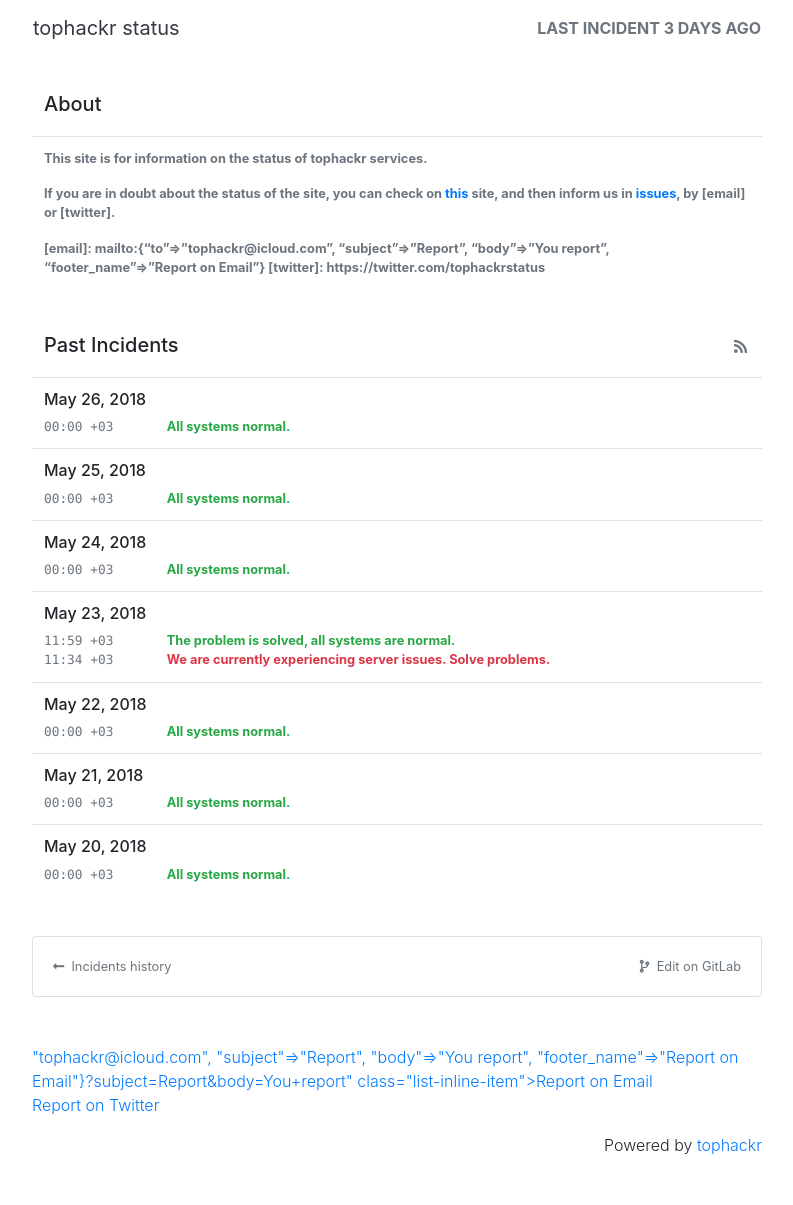
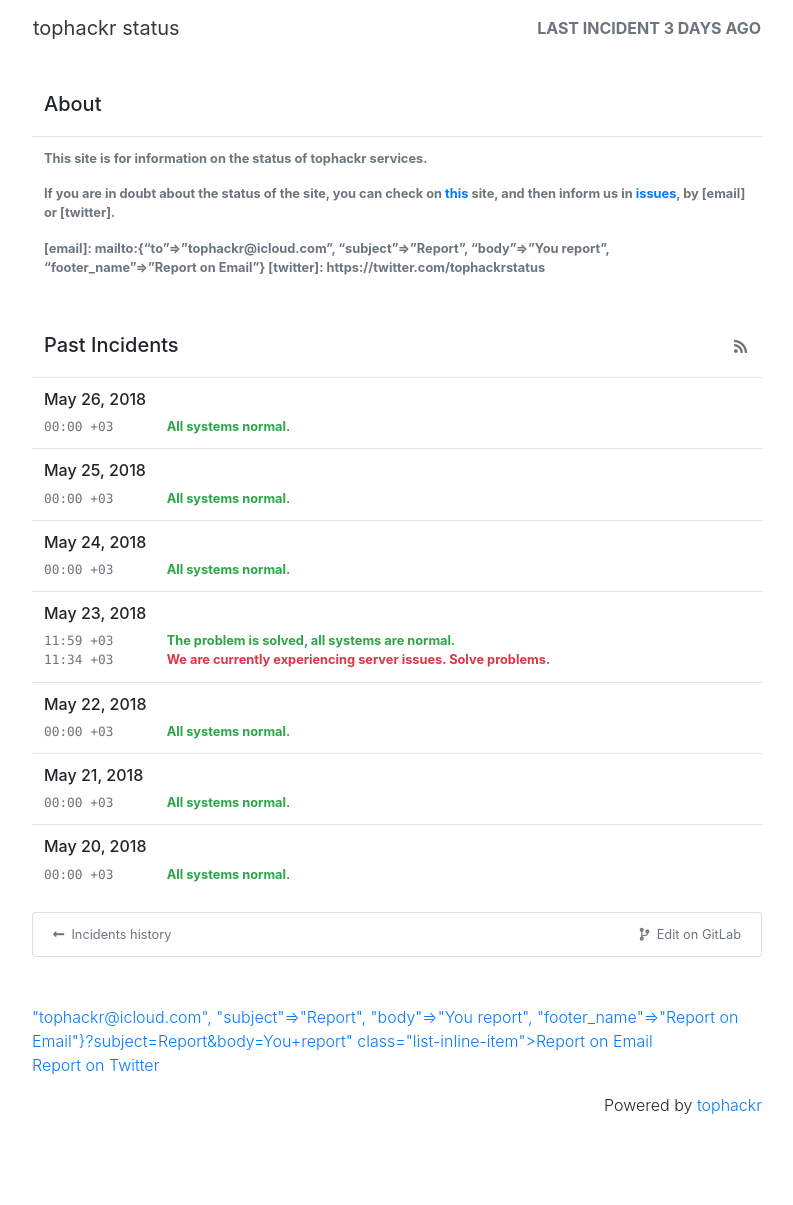
Before and after one commit to tophackr/status, a Jekyll site: the page built from index.html, in a window 1280 px wide. Shown: the whole page, without its empty margins (243-1036 px from the left). Built offline with Jekyll 4.4.1, drawn with Linux system fonts in a browser that asks for light colours; nearby versions of some CDN libraries; after the commit the page ends 1165 px from its top, so only the background shows below that.

Commit message:
Change size
* Change size to small
* Change link history to incidents

```diff
--- a/_includes/card_footer.html
+++ b/_includes/card_footer.html
@@ -1,18 +1,19 @@
 
-<br>
 <div class="row justify-content-center">
     <div class="col-md-{{ site.rows | default: 8 }}">
         <div class="card">
-            <div class="card-body">
-                <a href="{% if page.layout == 'default' %}{{ '/history/' | absolute_url }}{% else %}{{ '/' | absolute_url }}{% endif %}" class="float-left small text-muted">
+            <ul class="list-group list-group-flush">
+                <li class="list-group-item">
+                    <a href="{% if page.layout == 'default' %}{{ '/incidents/' | absolute_url }}{% else %}{{ '/' | absolute_url }}{% endif %}" class="float-left small text-muted">
                         <i class="fas fa-long-arrow-alt-left"></i>
-                    &nbsp;{% if page.layout == 'post' or page.url == '/history/' %}Current Status{% elsif page.layout == 'default' %}Incidents history{% else %}Back to home{% endif %}
+                        &nbsp;{%- if page.layout == 'post' or page.url == '/incidents/' -%}Current Status{%- elsif page.layout == 'default' -%}Incidents history{%- else -%}Back to home{%- endif -%}
                     </a>
                     <a href="{{ '/edit/master/' | prepend: site.repository | append: page.path }}" class="float-right small text-muted">
                         <i class="fas fa-code-branch"></i>
                         &nbsp;Edit on GitLab
                     </a>
+                </li>
+            </ul>
         </div>
     </div>
 </div>
-</div>
```
Lines whose indentation alone changed are shown as unchanged.
